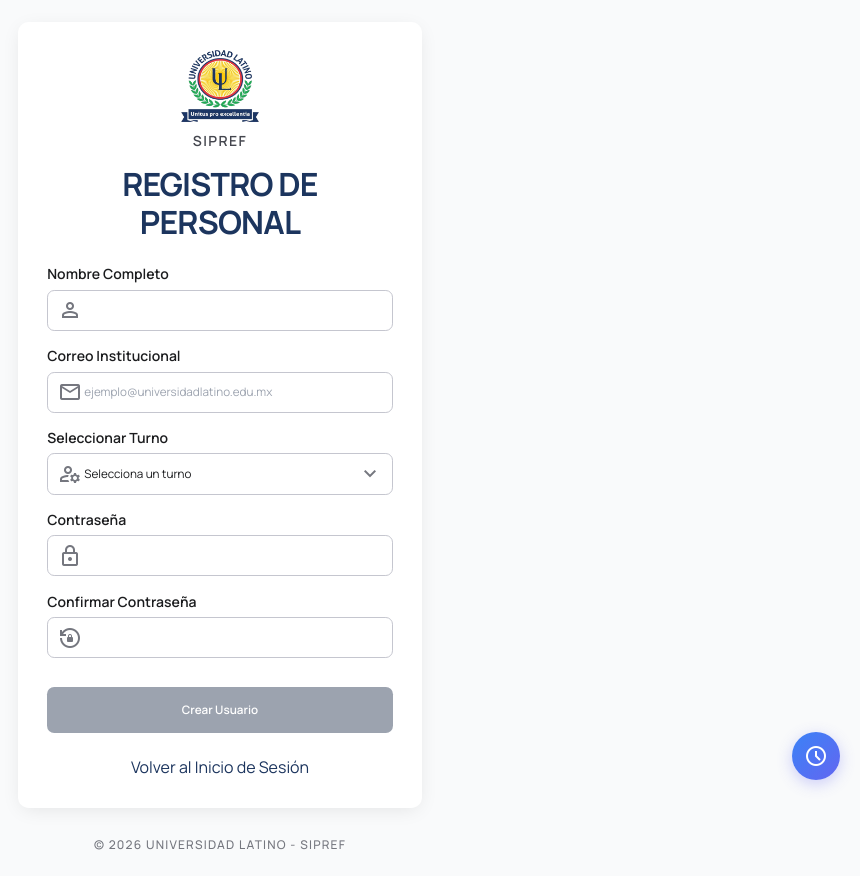
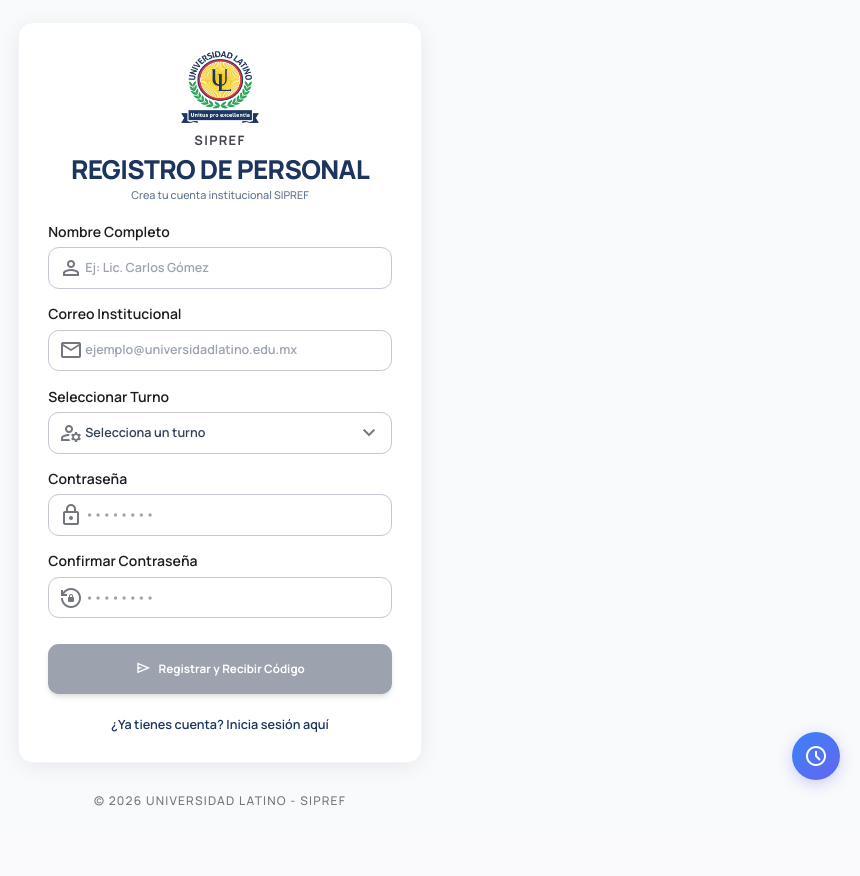
Before and after one commit to YefriBeat/sistema-ULA, a React (Vite) app in the folder Desktop/Sistema ULA/: page /registro in a window 1280 px wide. Shown: the whole page, without its empty margins (420-1280 px from the left). After the commit the page ends 832 px from the top, so only its background shows below. Built offline with nearby package versions, Linux system fonts and the light colour scheme.

Commit message:
feat(auth): implementar verificacion obligatoria de correo con codigo OTP al registrarse

```diff
--- a/Desktop/Sistema ULA/src/pages/Registro.jsx
+++ b/Desktop/Sistema ULA/src/pages/Registro.jsx
@@ -1,4 +1,4 @@
-import { useState } from 'react';
+import { useState, useEffect } from 'react';
 import { Link, useNavigate } from 'react-router-dom';
 import logo from '../components/logo.png';
 import { useToast, ToastContainer } from '../components/useToast';
@@ -7,6 +7,7 @@
   const navigate = useNavigate();
   const { toast, toasts } = useToast();
 
+  const [paso, setPaso] = useState('formulario'); // 'formulario' | 'verificacion'
   const [fullName, setFullName] = useState('');
   const [email, setEmail] = useState('');
   const [turno, setTurno] = useState('');
@@ -15,9 +16,23 @@
   const [emailError, setEmailError] = useState('');
   const [cargando, setCargando] = useState(false);
 
+  // Estado para la verificación OTP
+  const [codigoOtp, setCodigoOtp] = useState('');
+  const [cargandoVerificacion, setCargandoVerificacion] = useState(false);
+  const [cooldown, setCooldown] = useState(0);
+
+  useEffect(() => {
+    let timer;
+    if (cooldown > 0) {
+      timer = setInterval(() => {
+        setCooldown((prev) => prev - 1);
+      }, 1000);
+    }
+    return () => clearInterval(timer);
+  }, [cooldown]);
+
   const passwordsMatch = password.length > 0 && confirmPassword.length > 0 && password === confirmPassword;
   const isTypingConfirm = confirmPassword.length > 0;
-
   const isValidEmail = email.trim().length > 0 && email.trim().toLowerCase().endsWith('universidadlatino.edu.mx');
 
   const handleEmailChange = (e) => {
@@ -32,22 +47,39 @@
 
   const handleRegister = async (e) => {
     e.preventDefault();
-    if (!isValidEmail) { toast("El correo debe terminar con universidadlatino.edu.mx", "advertencia"); return; }
-    if (!passwordsMatch) { toast("Las contraseñas no coinciden.", "advertencia"); return; }
+    if (!isValidEmail) {
+      toast("El correo debe pertenecer a universidadlatino.edu.mx", "advertencia");
+      return;
+    }
+    if (!passwordsMatch) {
+      toast("Las contraseñas no coinciden.", "advertencia");
+      return;
+    }
 
     setCargando(true);
     try {
       const response = await fetch('/api/registro', {
         method: 'POST',
         headers: { 'Content-Type': 'application/json' },
-        body: JSON.stringify({ nombre: fullName.trim(), correo: email.trim().toLowerCase(), turno, password })
+        body: JSON.stringify({
+          nombre: fullName.trim(),
+          correo: email.trim().toLowerCase(),
+          turno,
+          password
+        })
       });
       const data = await response.json();
       if (response.ok) {
-        toast("¡Cuenta creada! Ya puedes iniciar sesión.", "exito");
-        setTimeout(() => navigate('/login'), 1500);
+        if (data.requiere_verificacion) {
+          toast(data.message || "Código enviado a tu correo.", "exito");
+          setPaso('verificacion');
+          setCooldown(60);
+        } else {
+          toast("¡Cuenta creada! Ya puedes iniciar sesión.", "exito");
+          setTimeout(() => navigate('/login'), 1500);
+        }
       } else {
-        toast(data.detail || "No se pudo crear el usuario.", "error");
+        toast(data.detail || "No se pudo registrar la cuenta.", "error");
       }
     } catch {
       toast("Error de conexión con el servidor.", "error");
@@ -56,26 +88,92 @@
     }
   };
 
+  const handleVerificarCodigo = async (e) => {
+    e.preventDefault();
+    if (!codigoOtp.trim()) {
+      toast("Ingresa el código de 6 dígitos.", "advertencia");
+      return;
+    }
+
+    setCargandoVerificacion(true);
+    try {
+      const response = await fetch('/api/verificar-correo', {
+        method: 'POST',
+        headers: { 'Content-Type': 'application/json' },
+        body: JSON.stringify({
+          correo: email.trim().toLowerCase(),
+          codigo: codigoOtp.trim()
+        })
+      });
+      const data = await response.json();
+      if (response.ok) {
+        toast("¡Correo verificado con éxito! Ya puedes iniciar sesión.", "exito");
+        setTimeout(() => navigate('/login'), 1800);
+      } else {
+        toast(data.detail || "El código ingresado es incorrecto.", "error");
+      }
+    } catch {
+      toast("Error de conexión al verificar el código.", "error");
+    } finally {
+      setCargandoVerificacion(false);
+    }
+  };
+
+  const handleReenviarCodigo = async () => {
+    if (cooldown > 0) return;
+    try {
+      const response = await fetch('/api/reenviar-codigo', {
+        method: 'POST',
+        headers: { 'Content-Type': 'application/json' },
+        body: JSON.stringify({ correo: email.trim().toLowerCase() })
+      });
+      const data = await response.json();
+      if (response.ok) {
+        toast("Nuevo código enviado a tu correo.", "exito");
+        setCooldown(60);
+      } else {
+        toast(data.detail || "No se pudo reenviar el código.", "error");
+      }
+    } catch {
+      toast("Error de conexión al reenviar código.", "error");
+    }
+  };
+
   const isButtonDisabled = !passwordsMatch || !isValidEmail || emailError.length > 0;
 
   return (
     <div className="bg-[#f9fafb] min-h-screen flex flex-col items-center justify-center p-6 font-manrope">
-      <main className="w-full max-w-md bg-white rounded-xl shadow-[0_4px_20px_-4px_rgba(0,0,0,0.1)] overflow-hidden">
+      <main className="w-full max-w-md bg-white rounded-2xl shadow-[0_4px_25px_-4px_rgba(0,0,0,0.1)] overflow-hidden border border-slate-100">
 
-        <div className="px-8 pt-8 pb-6 text-center flex flex-col items-center">
+        {/* LOGO Y ENCABEZADO */}
+        <div className="px-8 pt-8 pb-5 text-center flex flex-col items-center">
           <img src={logo} alt="Logo" className="h-20 w-auto object-contain mb-2" />
-          <h2 className="text-[14px] font-semibold text-[#44464e] tracking-widest mb-4 uppercase">SIPREF</h2>
-          <h1 className="text-[32px] font-bold text-[#1c355e] tracking-tight leading-[1.2]">
-            REGISTRO DE PERSONAL
+          <h2 className="text-[13px] font-bold text-[#44464e] tracking-widest uppercase">SIPREF</h2>
+          <h1 className="text-[26px] font-black text-[#1c355e] tracking-tight leading-[1.2] mt-1">
+            {paso === 'formulario' ? 'REGISTRO DE PERSONAL' : 'VERIFICAR CORREO'}
           </h1>
+          <p className="text-xs text-slate-500 font-medium mt-1">
+            {paso === 'formulario'
+              ? 'Crea tu cuenta institucional SIPREF'
+              : 'Paso de seguridad para validar tu cuenta'}
+          </p>
         </div>
 
-        <form className="px-8 pb-8 space-y-4" onSubmit={handleRegister}>
+        {/* PASO 1: FORMULARIO DE REGISTRO */}
+        {paso === 'formulario' && (
+          <form className="px-8 pb-8 space-y-4" onSubmit={handleRegister}>
             <div className="space-y-1.5">
               <label className="text-[14px] font-semibold text-[#1b1c1e]">Nombre Completo</label>
               <div className="relative group">
                 <span className="material-symbols-outlined absolute left-3 top-1/2 -translate-y-1/2 text-[#75777f]">person</span>
-                <input className="w-full pl-10 pr-4 py-3 border border-[#c5c6cf] rounded-lg focus:ring-2 focus:ring-[#1c355e] outline-none" type="text" value={fullName} onChange={(e) => setFullName(e.target.value)} required />
+                <input
+                  className="w-full pl-10 pr-4 py-3 border border-[#c5c6cf] rounded-xl focus:ring-2 focus:ring-[#1c355e] outline-none text-sm font-semibold"
+                  type="text"
+                  value={fullName}
+                  onChange={(e) => setFullName(e.target.value)}
+                  placeholder="Ej: Lic. Carlos Gómez"
+                  required
+                />
               </div>
             </div>
 
@@ -83,16 +181,32 @@
               <label className="text-[14px] font-semibold text-[#1b1c1e]">Correo Institucional</label>
               <div className="relative group">
                 <span className="material-symbols-outlined absolute left-3 top-1/2 -translate-y-1/2 text-[#75777f]">mail</span>
-                <input className={`w-full pl-10 pr-4 py-3 border rounded-lg focus:ring-2 focus:outline-none ${emailError ? 'border-red-500 focus:ring-red-500' : 'border-[#c5c6cf] focus:ring-[#1c355e]'}`} type="email" value={email} onChange={handleEmailChange} placeholder="ejemplo@universidadlatino.edu.mx" required />
+                <input
+                  className={`w-full pl-10 pr-4 py-3 border rounded-xl focus:ring-2 focus:outline-none text-sm font-semibold ${emailError ? 'border-red-500 focus:ring-red-500' : 'border-[#c5c6cf] focus:ring-[#1c355e]'}`}
+                  type="email"
+                  value={email}
+                  onChange={handleEmailChange}
+                  placeholder="ejemplo@universidadlatino.edu.mx"
+                  required
+                />
               </div>
-              {emailError && <p className="text-[12px] font-medium text-red-500 flex items-center gap-1"><span className="material-symbols-outlined text-[16px]">close</span>{emailError}</p>}
+              {emailError && (
+                <p className="text-[12px] font-medium text-red-500 flex items-center gap-1">
+                  <span className="material-symbols-outlined text-[16px]">close</span>{emailError}
+                </p>
+              )}
             </div>
 
             <div className="space-y-1.5">
               <label className="text-[14px] font-semibold text-[#1b1c1e]">Seleccionar Turno</label>
               <div className="relative group">
                 <span className="material-symbols-outlined absolute left-3 top-1/2 -translate-y-1/2 text-[#75777f]">manage_accounts</span>
-                <select className="w-full pl-10 pr-4 py-3 border border-[#c5c6cf] rounded-lg focus:ring-2 focus:ring-[#1c355e] outline-none appearance-none cursor-pointer bg-white" value={turno} onChange={(e) => setTurno(e.target.value)} required>
+                <select
+                  className="w-full pl-10 pr-4 py-3 border border-[#c5c6cf] rounded-xl focus:ring-2 focus:ring-[#1c355e] outline-none appearance-none cursor-pointer bg-white text-sm font-semibold text-slate-700"
+                  value={turno}
+                  onChange={(e) => setTurno(e.target.value)}
+                  required
+                >
                   <option value="" disabled>Selecciona un turno</option>
                   <option value="matutino">Turno Matutino</option>
                   <option value="vespertino">Turno Vespertino</option>
@@ -106,7 +220,14 @@
               <label className="text-[14px] font-semibold text-[#1b1c1e]">Contraseña</label>
               <div className="relative group">
                 <span className="material-symbols-outlined absolute left-3 top-1/2 -translate-y-1/2 text-[#75777f]">lock</span>
-                <input className="w-full pl-10 pr-4 py-3 border border-[#c5c6cf] rounded-lg focus:ring-2 focus:ring-[#1c355e] outline-none" type="password" value={password} onChange={(e) => setPassword(e.target.value)} required />
+                <input
+                  className="w-full pl-10 pr-4 py-3 border border-[#c5c6cf] rounded-xl focus:ring-2 focus:ring-[#1c355e] outline-none text-sm font-semibold"
+                  type="password"
+                  value={password}
+                  onChange={(e) => setPassword(e.target.value)}
+                  placeholder="••••••••"
+                  required
+                />
               </div>
             </div>
 
@@ -114,8 +235,19 @@
               <label className="text-[14px] font-semibold text-[#1b1c1e]">Confirmar Contraseña</label>
               <div className="relative group">
                 <span className={`material-symbols-outlined absolute left-3 top-1/2 -translate-y-1/2 ${isTypingConfirm ? (passwordsMatch ? 'text-green-500' : 'text-red-500') : 'text-[#75777f]'}`}>lock_reset</span>
-                <input className={`w-full pl-10 pr-10 py-3 border rounded-lg focus:outline-none ${isTypingConfirm ? (passwordsMatch ? 'border-green-500 focus:ring-2' : 'border-red-500 focus:ring-2') : 'border-[#c5c6cf] focus:ring-2 focus:ring-[#1c355e]'}`} type="password" value={confirmPassword} onChange={(e) => setConfirmPassword(e.target.value)} required />
-                {isTypingConfirm && <span className={`material-symbols-outlined absolute right-3 top-1/2 -translate-y-1/2 ${passwordsMatch ? 'text-green-500' : 'text-red-500'}`}>{passwordsMatch ? 'check_circle' : 'cancel'}</span>}
+                <input
+                  className={`w-full pl-10 pr-10 py-3 border rounded-xl focus:outline-none text-sm font-semibold ${isTypingConfirm ? (passwordsMatch ? 'border-green-500 focus:ring-2' : 'border-red-500 focus:ring-2') : 'border-[#c5c6cf] focus:ring-2 focus:ring-[#1c355e]'}`}
+                  type="password"
+                  value={confirmPassword}
+                  onChange={(e) => setConfirmPassword(e.target.value)}
+                  placeholder="••••••••"
+                  required
+                />
+                {isTypingConfirm && (
+                  <span className={`material-symbols-outlined absolute right-3 top-1/2 -translate-y-1/2 ${passwordsMatch ? 'text-green-500' : 'text-red-500'}`}>
+                    {passwordsMatch ? 'check_circle' : 'cancel'}
+                  </span>
+                )}
               </div>
               {isTypingConfirm && (
                 <p className={`text-[12px] font-medium flex items-center gap-1 ${passwordsMatch ? 'text-green-600' : 'text-red-500'}`}>
@@ -125,15 +257,109 @@
               )}
             </div>
 
-            <div className="pt-4">
-              <button type="submit" disabled={isButtonDisabled || cargando} className={`w-full text-white font-semibold py-4 rounded-lg flex justify-center items-center gap-2 transition-all ${!isButtonDisabled && !cargando ? 'bg-[#1c355e] hover:bg-[#1c355e]/90 cursor-pointer' : 'bg-gray-400 cursor-not-allowed'}`}>
-                {cargando ? 'Enviando...' : 'Crear Usuario'}
+            <div className="pt-3">
+              <button
+                type="submit"
+                disabled={isButtonDisabled || cargando}
+                className={`w-full text-white font-bold py-3.5 rounded-xl flex justify-center items-center gap-2 transition-all shadow-md ${!isButtonDisabled && !cargando ? 'bg-[#1c355e] hover:bg-[#152a4a] cursor-pointer' : 'bg-gray-400 cursor-not-allowed'}`}
+              >
+                {cargando ? (
+                  <>
+                    <span className="animate-spin material-symbols-outlined text-lg">progress_activity</span>
+                    <span>Enviando código...</span>
+                  </>
+                ) : (
+                  <>
+                    <span className="material-symbols-outlined text-lg">send</span>
+                    <span>Registrar y Recibir Código</span>
+                  </>
+                )}
               </button>
             </div>
+
             <div className="pt-2 text-center">
-              <Link to="/login" className="text-[16px] text-[#1c355e] hover:underline">Volver al Inicio de Sesión</Link>
+              <Link to="/login" className="text-sm font-semibold text-[#1c355e] hover:underline">
+                ¿Ya tienes cuenta? Inicia sesión aquí
+              </Link>
             </div>
           </form>
+        )}
+
+        {/* PASO 2: VERIFICACIÓN DEL CÓDIGO OTP */}
+        {paso === 'verificacion' && (
+          <div className="px-8 pb-8 space-y-5">
+            <div className="bg-amber-50 border border-amber-200/80 rounded-2xl p-4 text-center space-y-1.5">
+              <span className="material-symbols-outlined text-3xl text-amber-600">mark_email_unread</span>
+              <p className="text-xs font-semibold text-slate-700">
+                Hemos enviado un código numérico de 6 dígitos a:
+              </p>
+              <p className="text-xs font-black text-[#1c355e] break-all">
+                {email}
+              </p>
+              <p className="text-[11px] text-slate-500">
+                Revisa tu bandeja de entrada (o carpeta de spam). El código vence en 15 minutos.
+              </p>
+            </div>
+
+            <form onSubmit={handleVerificarCodigo} className="space-y-4">
+              <div className="space-y-1.5">
+                <label className="text-xs font-bold text-slate-700 uppercase tracking-wider block text-center">
+                  Código de Verificación
+                </label>
+                <input
+                  type="text"
+                  maxLength={6}
+                  value={codigoOtp}
+                  onChange={(e) => setCodigoOtp(e.target.value.replace(/\D/g, ''))}
+                  placeholder="000000"
+                  className="w-full text-center text-3xl font-black tracking-[12px] py-3.5 bg-slate-50 border-2 border-slate-200 rounded-2xl focus:bg-white focus:border-[#1c355e] focus:ring-4 focus:ring-[#1c355e]/10 outline-none text-[#1c355e] transition-all"
+                  autoFocus
+                  required
+                />
+              </div>
+
+              <button
+                type="submit"
+                disabled={codigoOtp.length !== 6 || cargandoVerificacion}
+                className={`w-full py-3.5 rounded-xl font-black text-sm text-white flex items-center justify-center gap-2 transition-all shadow-md ${codigoOtp.length === 6 && !cargandoVerificacion ? 'bg-gradient-to-r from-[#1c355e] to-[#2b4c80] hover:brightness-110 cursor-pointer' : 'bg-slate-300 cursor-not-allowed'}`}
+              >
+                {cargandoVerificacion ? (
+                  <>
+                    <span className="animate-spin material-symbols-outlined text-lg">progress_activity</span>
+                    <span>Verificando...</span>
+                  </>
+                ) : (
+                  <>
+                    <span className="material-symbols-outlined text-lg">verified</span>
+                    <span>Activar mi Cuenta</span>
+                  </>
+                )}
+              </button>
+            </form>
+
+            {/* ACCIONES SECUNDARIAS: REENVIAR Y CORREGIR */}
+            <div className="flex flex-col items-center gap-2 pt-2 border-t border-slate-100 text-xs">
+              <button
+                type="button"
+                onClick={handleReenviarCodigo}
+                disabled={cooldown > 0}
+                className={`font-bold flex items-center gap-1 ${cooldown > 0 ? 'text-slate-400 cursor-not-allowed' : 'text-[#1c355e] hover:underline cursor-pointer'}`}
+              >
+                <span className="material-symbols-outlined text-sm">cached</span>
+                {cooldown > 0 ? `Reenviar código en ${cooldown}s` : '¿No recibiste el código? Reenviar'}
+              </button>
+
+              <button
+                type="button"
+                onClick={() => setPaso('formulario')}
+                className="text-slate-500 hover:text-slate-700 font-semibold"
+              >
+                ← Corregir correo o datos
+              </button>
+            </div>
+          </div>
+        )}
+
       </main>
 
       <footer className="mt-8 text-center w-full max-w-md">
```
Also changed, not shown: 1 other file (tests, documents, lock files or other folders).
